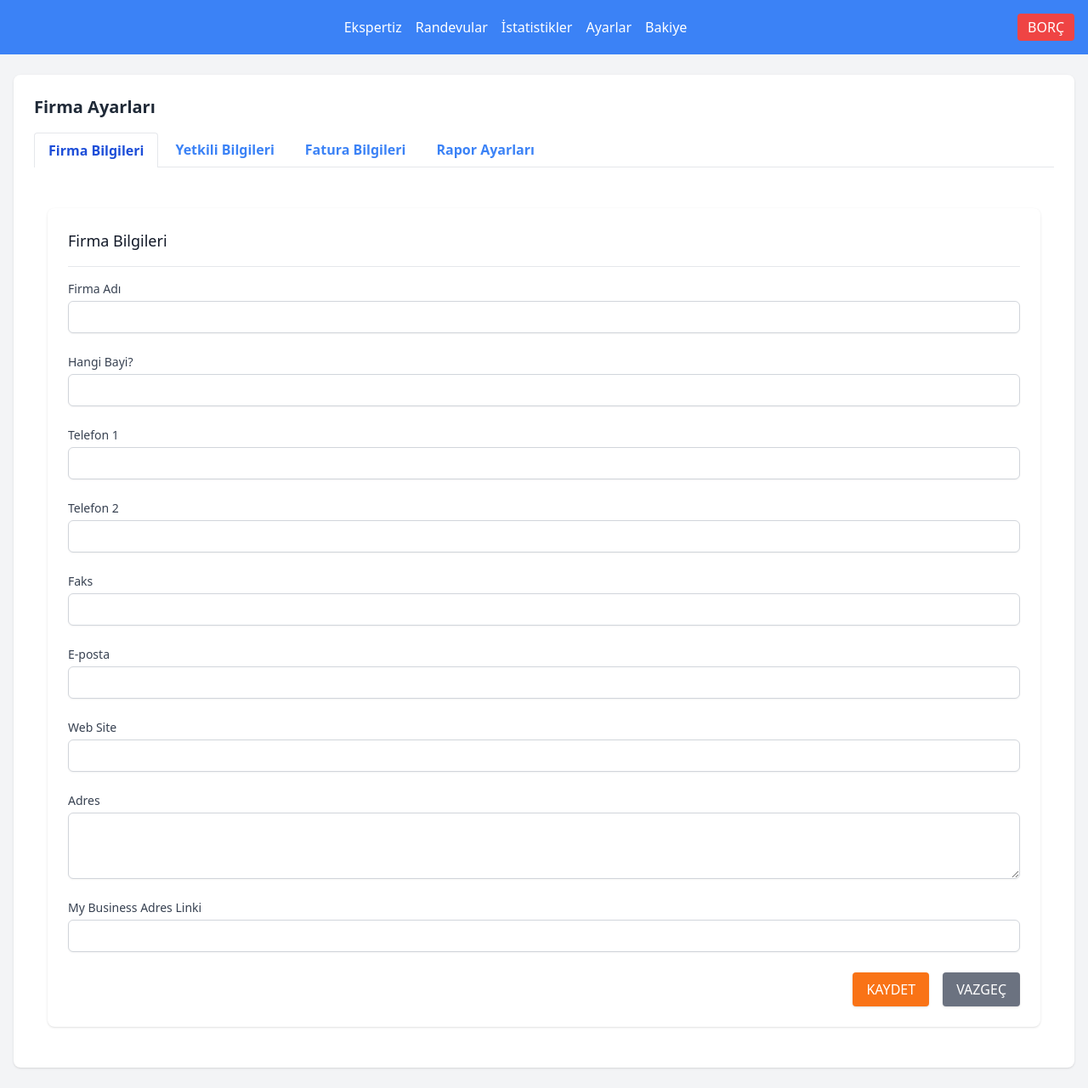
After one commit to apichain-co/ekspertiz, a Flask app: template app/templates/settings/settings.html in a window 1280 px wide. The commit adds this page. Shown: the whole page at 85% size. Run offline with Flask 3, Linux system fonts and the light colour scheme; the template is opened without the code that fills it, so the values that code supplies are empty; some libraries are stand-ins or nearby versions.

Commit message:
update frontend

```diff
--- a/app/templates/home.html
+++ b/app/templates/home.html
@@ -7,6 +7,7 @@
     <title>Ana Sayfa</title>
     <script src="https://cdn.tailwindcss.com"></script>
     <link rel="stylesheet" href="https://cdnjs.cloudflare.com/ajax/libs/font-awesome/5.15.3/css/all.min.css">
+    <link rel="icon" type="image/x-icon" href="{{ url_for('static', filename='assets/favicon.ico') }}">
 </head>
 
 <body class="bg-gray-100">
--- /dev/null
+++ b/app/templates/settings/company.html
@@ -0,0 +1,58 @@
+<!-- Main Content -->
+<main class="container mx-auto px-4 py-6">
+    <div class="bg-white p-6 rounded-lg shadow">
+
+        <form action="{{ url_for('companies.update_company', company_id=company.id) }}" method="POST" class="space-y-4">
+            <div>
+                <div class="border-b border-gray-200 pb-4">
+                    <h3 class="text-lg font-medium text-gray-900">Firma Bilgileri</h3>
+                </div>
+                <div class="grid grid-cols-1 gap-6 mt-4">
+                    <div>
+                        <label for="name" class="block text-sm font-medium text-gray-700">Firma Adı</label>
+                        <input type="text" name="name" id="name" value="{{ company.name }}" class="mt-1 block w-full px-3 py-2 border border-gray-300 rounded-md shadow-sm focus:outline-none focus:ring-blue-500 focus:border-blue-500 sm:text-sm">
+                    </div>
+                    <div>
+                        <label for="branch" class="block text-sm font-medium text-gray-700">Hangi Bayi?</label>
+                        <input type="text" id="branch"  class="mt-1 block w-full px-3 py-2 border border-gray-300 rounded-md shadow-sm focus:outline-none focus:ring-blue-500 focus:border-blue-500 sm:text-sm">
+                    </div>
+                    <div>
+                        <label for="phone_1" class="block text-sm font-medium text-gray-700">Telefon 1</label>
+                        <input type="text" name="phone_1" id="phone_1" value="{{ company.phone_1 }}" class="mt-1 block w-full px-3 py-2 border border-gray-300 rounded-md shadow-sm focus:outline-none focus:ring-blue-500 focus:border-blue-500 sm:text-sm">
+                    </div>
+                    <div>
+                        <label for="phone_2" class="block text-sm font-medium text-gray-700">Telefon 2</label>
+                        <input type="text" name="phone_2" id="phone_2" value="{{ company.phone_2 }}" class="mt-1 block w-full px-3 py-2 border border-gray-300 rounded-md shadow-sm focus:outline-none focus:ring-blue-500 focus:border-blue-500 sm:text-sm">
+                    </div>
+                    <div>
+                        <label for="fax" class="block text-sm font-medium text-gray-700">Faks</label>
+                        <input type="text" name="fax" id="fax" value="{{ company.fax }}" class="mt-1 block w-full px-3 py-2 border border-gray-300 rounded-md shadow-sm focus:outline-none focus:ring-blue-500 focus:border-blue-500 sm:text-sm">
+                    </div>
+                    <div>
+                        <label for="email" class="block text-sm font-medium text-gray-700">E-posta</label>
+                        <input type="email" name="email" id="email" value="{{ company.email }}" class="mt-1 block w-full px-3 py-2 border border-gray-300 rounded-md shadow-sm focus:outline-none focus:ring-blue-500 focus:border-blue-500 sm:text-sm">
+                    </div>
+                    <div>
+                        <label for="website" class="block text-sm font-medium text-gray-700">Web Site</label>
+                        <input type="text" name="website" id="website" value="{{ company.website }}" class="mt-1 block w-full px-3 py-2 border border-gray-300 rounded-md shadow-sm focus:outline-none focus:ring-blue-500 focus:border-blue-500 sm:text-sm">
+                    </div>
+                    <div>
+                        <label for="address" class="block text-sm font-medium text-gray-700">Adres</label>
+                        <textarea name="address" id="address" rows="3" class="mt-1 block w-full px-3 py-2 border border-gray-300 rounded-md shadow-sm focus:outline-none focus:ring-blue-500 focus:border-blue-500 sm:text-sm">{{ company.address }}</textarea>
+                    </div>
+                    <div>
+                        <label for="my_business_address_link" class="block text-sm font-medium text-gray-700">My Business Adres Linki</label>
+                        <input type="text" name="my_business_address_link" id="my_business_address_link" value="{{ company.my_business_address_link }}" class="mt-1 block w-full px-3 py-2 border border-gray-300 rounded-md shadow-sm focus:outline-none focus:ring-blue-500 focus:border-blue-500 sm:text-sm">
+                    </div>
+                </div>
+            </div>
+
+            <!-- Submit and Cancel Buttons -->
+            <div class="flex justify-end space-x-4 mt-6">
+                <button type="submit" class="bg-orange-500 text-white px-4 py-2 rounded shadow">KAYDET</button>
+                <a href="{{ url_for('companies.company_detail') }}" class="bg-gray-500 text-white px-4 py-2 rounded shadow">VAZGEÇ</a>
+            </div>
+        </form>
+    </div>
+</main>
+<script src="{{ url_for('static', filename='../../js/settings.js') }}"></script>
--- /dev/null
+++ b/app/templates/settings/receipt.html
@@ -0,0 +1,26 @@
+<!-- Content for Fatura Bilgileri -->
+<form action="{{ url_for('companies.update_company') }}" method="POST" class="space-y-4">
+    <div class="grid grid-cols-1 gap-6 mt-4">
+        <div>
+            <label for="company_title" class="block text-sm font-medium text-gray-700">Firma Ünvanı</label>
+            <input type="text" name="company_title" id="company_title" value="{{ company.company_title }}" class="mt-1 block w-full px-3 py-2 border border-gray-300 rounded-md shadow-sm focus:outline-none focus:ring-blue-500 focus:border-blue-500 sm:text-sm">
+        </div>
+        <div>
+            <label for="tax_office" class="block text-sm font-medium text-gray-700">Vergi Dairesi</label>
+            <input type="text" name="tax_office" id="tax_office" value="{{ company.tax_office }}" class="mt-1 block w-full px-3 py-2 border border-gray-300 rounded-md shadow-sm focus:outline-none focus:ring-blue-500 focus:border-blue-500 sm:text-sm">
+        </div>
+        <div>
+            <label for="tax_number" class="block text-sm font-medium text-gray-700">Vergi No</label>
+            <input type="text" name="tax_number" id="tax_number" value="{{ company.tax_number }}" class="mt-1 block w-full px-3 py-2 border border-gray-300 rounded-md shadow-sm focus:outline-none focus:ring-blue-500 focus:border-blue-500 sm:text-sm">
+        </div>
+        <div>
+            <label for="city" class="block text-sm font-medium text-gray-700">Şehir</label>
+            <input type="text" name="city" id="city" value="{{ company.city }}" class="mt-1 block w-full px-3 py-2 border border-gray-300 rounded-md shadow-sm focus:outline-none focus:ring-blue-500 focus:border-blue-500 sm:text-sm">
+        </div>
+    </div>
+    <!-- Submit and Cancel Buttons -->
+    <div class="flex justify-end space-x-4 mt-6">
+        <button type="submit" class="bg-orange-500 text-white px-4 py-2 rounded shadow">KAYDET</button>
+        <a href="{{ url_for('companies.company_detail') }}" class="bg-gray-500 text-white px-4 py-2 rounded shadow">VAZGEÇ</a>
+    </div>
+</form>
--- /dev/null
+++ b/app/templates/settings/settings.html
@@ -0,0 +1,70 @@
+<!DOCTYPE html>
+<html lang="en">
+
+<head>
+    <meta charset="UTF-8">
+    <meta name="viewport" content="width=device-width, initial-scale=1.0">
+    <title>Firma Ayarları</title>
+    <script src="https://cdn.tailwindcss.com"></script>
+    <link rel="stylesheet" href="https://cdnjs.cloudflare.com/ajax/libs/font-awesome/5.15.3/css/all.min.css">
+    <style>
+        .tab-content {
+            display: none;
+        }
+
+        .tab-content.active {
+            display: block;
+        }
+    </style>
+</head>
+
+<body class="bg-gray-100 text-gray-800">
+{% include 'navbar.html' %}
+
+<!-- Main Content -->
+<main class="container mx-auto px-4 py-6">
+    <div class="bg-white p-6 rounded-lg shadow">
+        <h2 class="text-xl font-semibold mb-4">Firma Ayarları</h2>
+
+        <!-- Tabs Navigation -->
+        {% include 'settings/tabs.html' %}
+
+        <form action="{{ url_for('companies.update_company', company_id=company.id) }}" method="POST" class="space-y-4">
+            <!-- Tab 1: Firma Bilgileri -->
+            <div id="tab1" class="tab-content active">
+                {% include 'settings/company.html' %}
+            </div>
+
+            <!-- Tab 2: Yetkili Bilgileri -->
+            <div id="tab2" class="tab-content">
+                {% include 'settings/staff.html' %}
+            </div>
+
+            <!-- Tab 3: Fatura Bilgileri -->
+            <div id="tab3" class="tab-content">
+                {% include 'settings/receipt.html' %}
+            </div>
+
+
+            <!-- Tab 4: Rapor Tasarımı -->
+            <div id="tab4" class="tab-content">
+                <!-- Content for Rapor Tasarımı -->
+                <!-- ... (Rest of the form content) -->
+            </div>
+
+            <!-- Tab 4: Rapor Ayarları -->
+            <div id="tab5" class="tab-content">
+                {% include 'settings/report.html' %}
+            </div>
+
+
+
+        </form>
+    </div>
+</main>
+
+<!-- Include the settings.js file -->
+<script src="{{ url_for('static', filename='js/settings.js') }}"></script>
+</body>
+
+</html>
--- /dev/null
+++ b/app/templates/settings/staff.html
@@ -0,0 +1,21 @@
+<!-- Content for Yetkili Bilgileri -->
+<form action="{{ url_for('companies.update_company') }}" method="POST" class="space-y-4">
+    <div class="grid grid-cols-1 gap-6 mt-4">
+        <div>
+            <label for="contact_name" class="block text-sm font-medium text-gray-700">Adı ve Soyadı</label>
+            <input type="text" name="contact_name" id="contact_name" value="{{ company.contact_name }}" class="mt-1 block w-full px-3 py-2 border border-gray-300 rounded-md shadow-sm focus:outline-none focus:ring-blue-500 focus:border-blue-500 sm:text-sm">
+        </div>
+        <div>
+            <label for="contact_phone" class="block text-sm font-medium text-gray-700">Cep Telefonu</label>
+            <input type="text" name="contact_phone" id="contact_phone" value="{{ company.contact_phone }}" class="mt-1 block w-full px-3 py-2 border border-gray-300 rounded-md shadow-sm focus:outline-none focus:ring-blue-500 focus:border-blue-500 sm:text-sm">
+        </div>
+    </div>
+    <div class="flex justify-end space-x-4 mt-6">
+        <button type="submit" class="bg-orange-500 text-white px-4 py-2 rounded shadow">KAYDET</button>
+    </div>
+    <!-- Submit and Cancel Buttons -->
+    <div class="flex justify-end space-x-4 mt-6">
+        <button type="submit" class="bg-orange-500 text-white px-4 py-2 rounded shadow">KAYDET</button>
+        <a href="{{ url_for('companies.company_detail') }}" class="bg-gray-500 text-white px-4 py-2 rounded shadow">VAZGEÇ</a>
+    </div>
+</form>
--- a/app/templates/settings/tabs.html
+++ b/app/templates/settings/tabs.html
@@ -13,6 +13,6 @@
     </li>
     <li class="-mb-px mr-1">
         <a class="bg-white inline-block py-2 px-4 text-blue-500 hover:text-blue-700 font-semibold"
-            href="#tab4">Rapor Ayarları</a>
+            href="#tab5">Rapor Ayarları</a>
     </li>
 </ul>
```
Also changed, not shown: app/templates/settings/update_company.html (deleted, +0 -87 lines), app/templates/settings/report.html (added).
